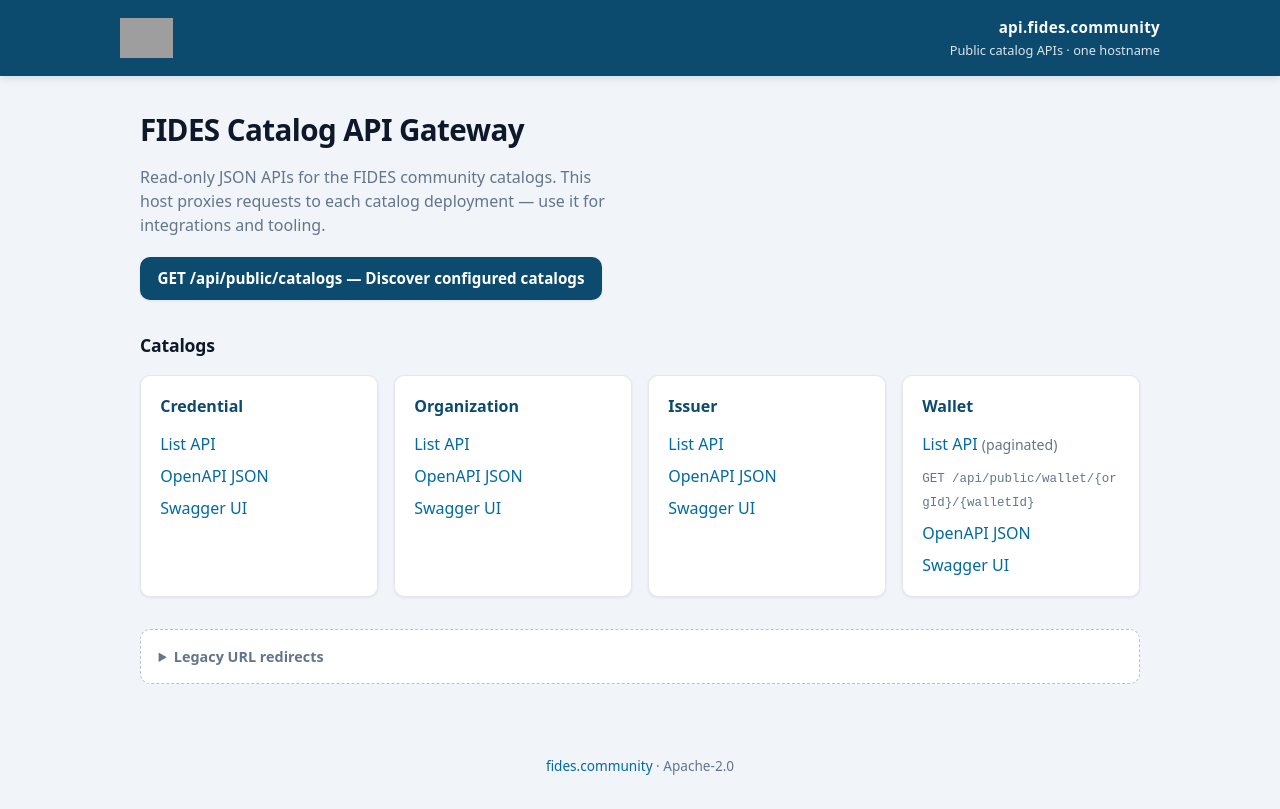
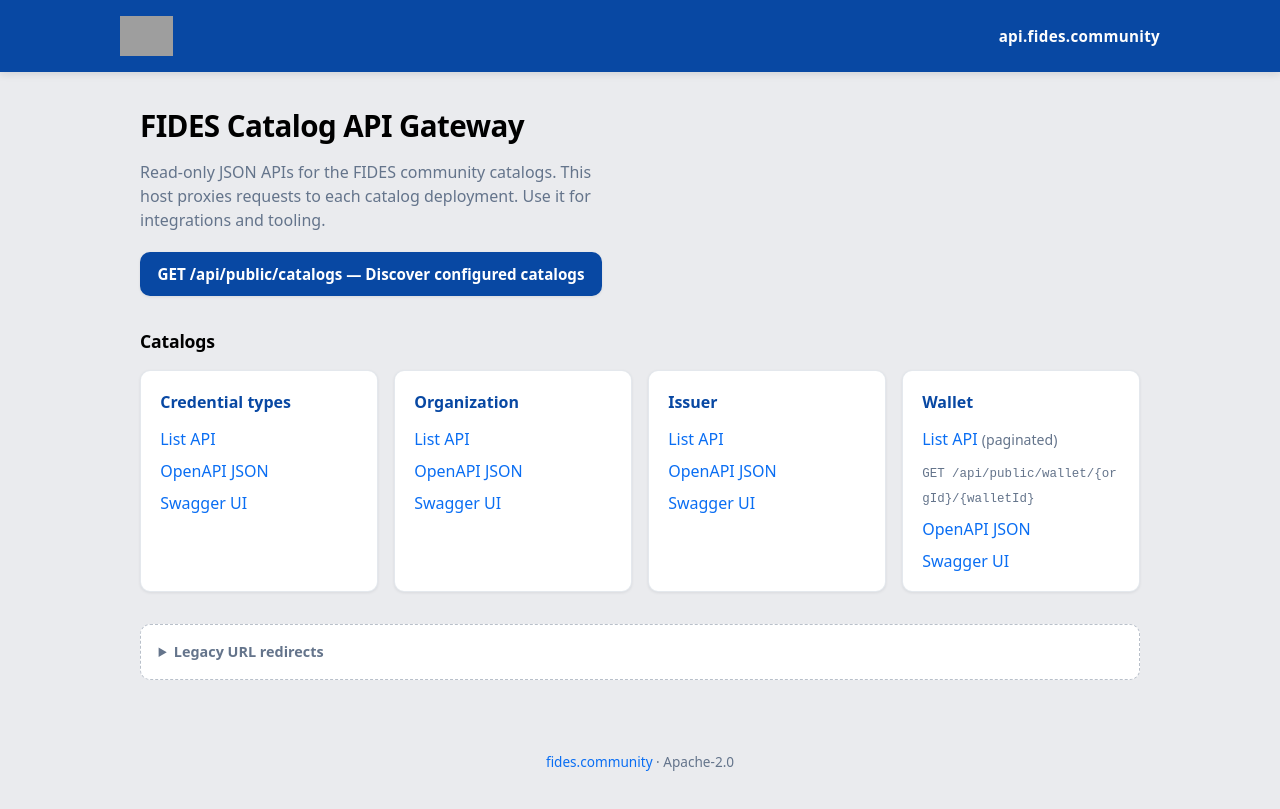
Before and after one commit to FIDEScommunity/fides-api-gateway, a website: page public/index.html in a window 1280 px wide. Drawn offline with Linux system fonts and the light colour scheme; grey boxes are pictures that could not be loaded.

Commit message:
Align gateway landing with FIDES brand colors and favicon
- Use fides.community palette (#0848A3 header, #0A6EF3 links)
- Add favicon from fides.community uploads
- Rename Credential card to Credential types; drop header tagline
- Clarify hero copy (split sentence; avoid em dash before 'use')

```diff
--- a/public/gateway.css
+++ b/public/gateway.css
@@ -1,14 +1,18 @@
 /* FIDES API Gateway landing — static page only */
 
+/* Brand blues aligned with fides.community (Blocksy palette defaults) */
 :root {
-  --header-bg: #0c4a6e;
-  --header-text: #f8fafc;
-  --body-bg: #f1f5f9;
+  --fides-blue: #0a6ef3;
+  --fides-blue-dark: #0848a3;
+  --fides-blue-light: #9ac4fc;
+  --header-bg: var(--fides-blue-dark);
+  --header-text: #fdfdfd;
+  --body-bg: #eaebee;
   --card-bg: #ffffff;
-  --text: #0f172a;
+  --text: #000000;
   --text-muted: #64748b;
-  --link: #0369a1;
-  --link-hover: #0c4a6e;
+  --link: var(--fides-blue);
+  --link-hover: var(--fides-blue-dark);
   --radius: 10px;
   --shadow: 0 1px 3px rgba(15, 23, 42, 0.08);
 }
@@ -71,11 +75,6 @@
   letter-spacing: 0.02em;
 }
 
-.header-tagline {
-  font-size: 0.8rem;
-  opacity: 0.88;
-}
-
 main {
   max-width: 1040px;
   margin: 0 auto;
@@ -115,12 +114,12 @@
 }
 
 .cta-primary:hover {
-  background: #0a3d5c;
+  background: #063d8a;
   color: #fff !important;
 }
 
 .cta-primary:focus-visible {
-  outline: 2px solid #38bdf8;
+  outline: 2px solid var(--fides-blue-light);
   outline-offset: 2px;
 }
 
--- a/public/index.html
+++ b/public/index.html
@@ -5,6 +5,9 @@
   <meta name="viewport" content="width=device-width, initial-scale=1">
   <meta name="description" content="FIDES public catalog APIs on api.fides.community — credential, organization, issuer, and wallet JSON APIs with OpenAPI and Swagger.">
   <title>FIDES Catalog API Gateway</title>
+  <link rel="icon" href="https://fides.community/app/uploads/2025/05/favicon.png" sizes="32x32">
+  <link rel="icon" href="https://fides.community/app/uploads/2025/05/favicon.png" sizes="192x192">
+  <link rel="apple-touch-icon" href="https://fides.community/app/uploads/2025/05/favicon.png">
   <link rel="stylesheet" href="/gateway.css">
 </head>
 <body>
@@ -20,7 +23,6 @@
       </a>
       <div class="header-meta">
         <span class="header-host">api.fides.community</span>
-        <span class="header-tagline">Public catalog APIs · one hostname</span>
       </div>
     </div>
   </header>
@@ -29,7 +31,7 @@
     <section class="hero">
       <h1>FIDES Catalog API Gateway</h1>
       <p>
-        Read-only JSON APIs for the FIDES community catalogs. This host proxies requests to each catalog deployment — use it for integrations and tooling.
+        Read-only JSON APIs for the FIDES community catalogs. This host proxies requests to each catalog deployment. Use it for integrations and tooling.
       </p>
       <a class="cta-primary" href="/api/public/catalogs">GET /api/public/catalogs — Discover configured catalogs</a>
     </section>
@@ -37,7 +39,7 @@
     <h2 class="section-title">Catalogs</h2>
     <div class="card-grid">
       <article class="catalog-card">
-        <h3>Credential</h3>
+        <h3>Credential types</h3>
         <ul>
           <li><a href="/api/public/credentialtype">List API</a></li>
           <li><a href="/api/public/credential-api-docs">OpenAPI JSON</a></li>
```
